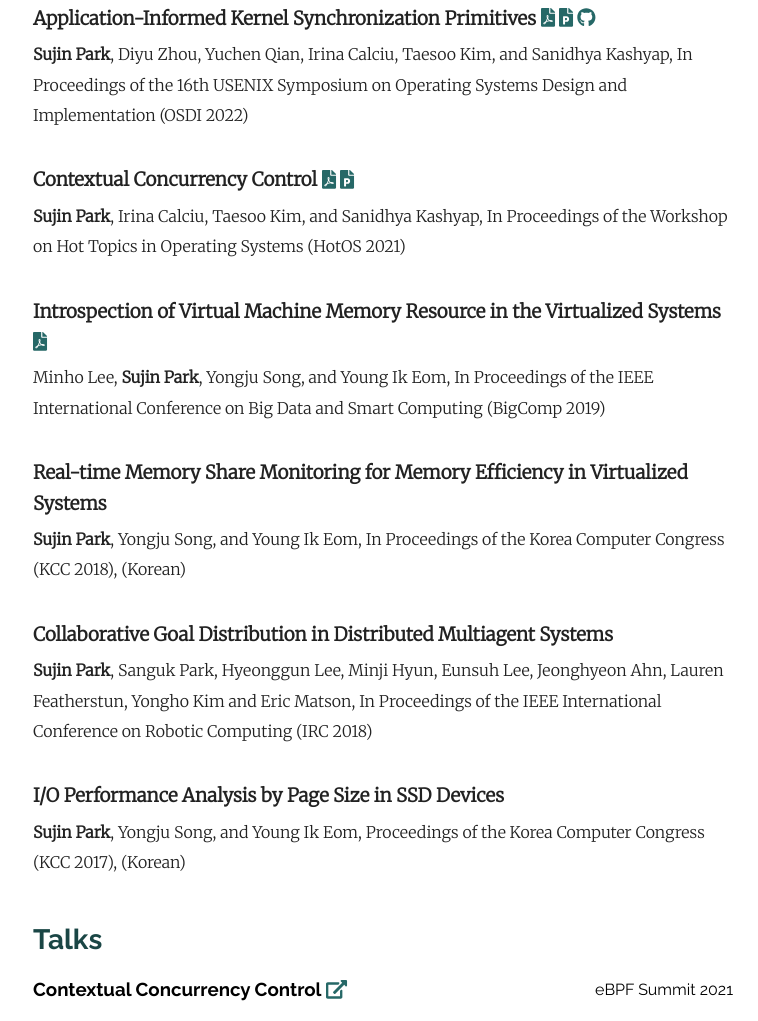
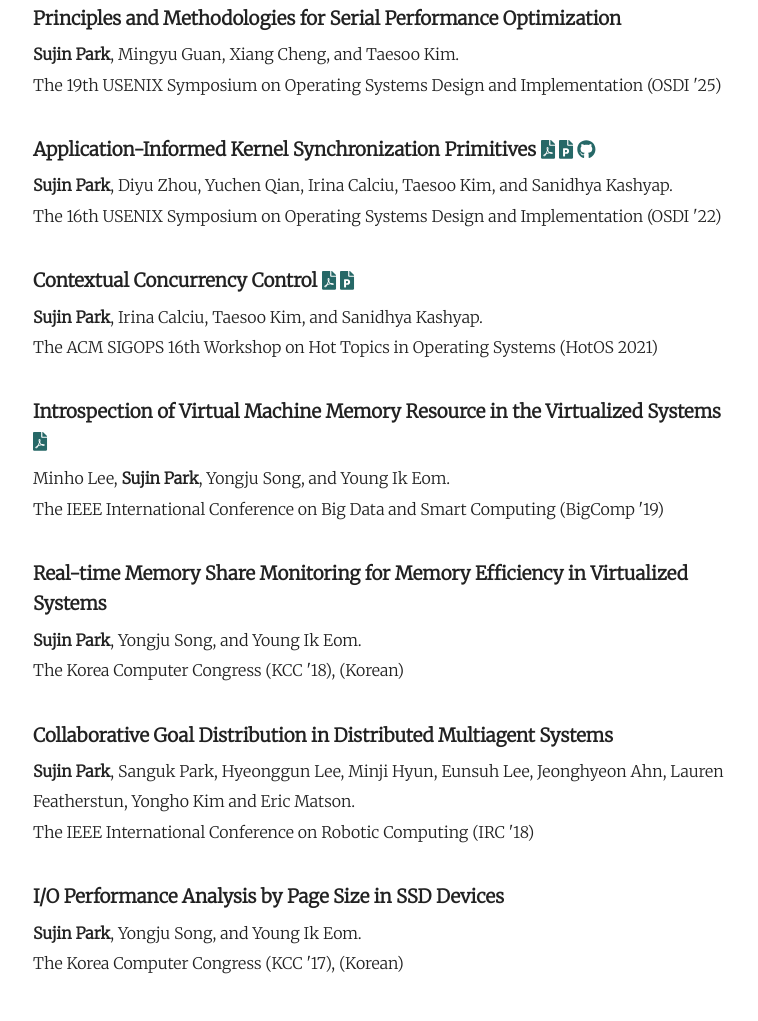
Before and after one commit to persona0220/persona0220.github.io, a plain HTML site: page index.html in a window 1280 px wide. Shown: the part 1078-2099 px from the top of the page, without its empty margins (332-1090 px from the left). Drawn offline with Linux system fonts and the light colour scheme.

Commit message:
update publication

```diff
--- a/index.html
+++ b/index.html
@@ -78,7 +78,7 @@
 					<p class="icon"><i class="fas fa-building"></i> </p>
 					<p>School of Computer Science, <br/>College of Computing, <br/>Georgia Institute of Technology</p>
 				</div>
-				<p class="updated">Last Updated: May 24, 2024</p>
+				<p class="updated">Last Updated: May 15, 2025</p>
 			</section>
 			<section class="content">
 				<div class="post-container">
@@ -89,7 +89,8 @@
 				<div class="post-container">
 					<h2 class="post-title">Research Interests</h2>
 					<div class="post">
-						<p>Operating Systems, Concurrency and System Security.</p>
+						<p>Operating Systems, Performance Monitoring &
+						Optimization, and System Security</p>
 					</div>
 				</div>
 
@@ -176,13 +177,24 @@
 
 					<div class="post publication-post">
 						<div class="publication">
+							<h3> Principles and Methodologies for Serial Performance Optimization
+							</h3>
+						</div>
+						<p><strong>Sujin Park</strong>, Mingyu Guan, Xiang Cheng, and Taesoo Kim.<br>
+						The 19th USENIX Symposium on Operating Systems Design and Implementation (OSDI '25)</p>
+					</div>
+
+					<div class="post publication-post">
+						<div class="publication">
 							<h3>Application-Informed Kernel Synchronization Primitives
 								<a class="post-link" href="https://persona0220.github.io/Files/SynCord.pdf" target="_blank"><i class="fas fa-file-pdf"></i></a>
 								<a class="post-link" href="https://persona0220.github.io/Files/SynCord-slides.pdf" target="_blank"><i class="fas fa-file-powerpoint"></i></a>
 								<a class="post-link" href="https://rs3lab.github.io/SynCord/" target="_blank"><i class="fab fa-github"></i></a>
 							</h3>
 						</div>
-						<p><strong>Sujin Park</strong>, Diyu Zhou, Yuchen Qian, Irina Calciu, Taesoo Kim, and Sanidhya Kashyap, In Proceedings of the 16th USENIX Symposium on Operating Systems Design and Implementation (OSDI 2022)</p>
+						<p><strong>Sujin Park</strong>, Diyu Zhou, Yuchen Qian,
+						Irina Calciu, Taesoo Kim, and Sanidhya Kashyap.<br>
+						The 16th USENIX Symposium on Operating Systems Design and Implementation (OSDI '22)</p>
 					</div>
 
 					<div class="post publication-post">
@@ -192,35 +204,40 @@
 								<a class="post-link" href="https://persona0220.github.io/Files/Concord_presentation.pdf" target="_blank"><i class="fas fa-file-powerpoint"></i></a>
 							</h3>
 						</div>
-						<p><strong>Sujin Park</strong>, Irina Calciu, Taesoo Kim, and Sanidhya Kashyap, In Proceedings of the Workshop on Hot Topics in Operating Systems (HotOS 2021)</p>
+						<p><strong>Sujin Park</strong>, Irina Calciu, Taesoo Kim, and Sanidhya Kashyap.<br>
+						The ACM SIGOPS 16th Workshop on Hot Topics in Operating Systems (HotOS 2021)</p>
 					</div>
 
 					<div class="post publication-post">
 						<div class="publication">
 							<h3>Introspection of Virtual Machine Memory Resource in the Virtualized Systems <a class="post-link" href="https://ieeexplore.ieee.org/abstract/document/8679210" target="_blank"><i class="fas fa-file-pdf"></i></a></h3>
 						</div>
-						<p>Minho Lee, <strong>Sujin Park</strong>, Yongju Song, and Young Ik Eom, In Proceedings of the IEEE International Conference on Big Data and Smart Computing (BigComp 2019)</p>
+						<p>Minho Lee, <strong>Sujin Park</strong>, Yongju Song, and Young Ik Eom.<br>
+						The IEEE International Conference on Big Data and Smart Computing (BigComp '19)</p>
 					</div>
 
 					<div class="post publication-post">
 						<div class="publication">
 							<h3>Real-time Memory Share Monitoring for Memory Efficiency in Virtualized Systems </h3>
 						</div>
-						<p><strong>Sujin Park</strong>, Yongju Song, and Young Ik Eom, In Proceedings of the Korea Computer Congress (KCC 2018), (Korean)</p>
+						<p><strong>Sujin Park</strong>, Yongju Song, and Young Ik Eom.<br>
+						The Korea Computer Congress (KCC '18), (Korean)</p>
 					</div>
 
 					<div class="post publication-post">
 						<div class="publication">
 							<h3>Collaborative Goal Distribution in Distributed Multiagent Systems </h3>
 						</div>
-						<p><strong>Sujin Park</strong>, Sanguk Park, Hyeonggun Lee, Minji Hyun, Eunsuh Lee, Jeonghyeon Ahn, Lauren Featherstun, Yongho Kim and Eric Matson, In Proceedings of the IEEE International Conference on Robotic Computing (IRC 2018)</p>
+						<p><strong>Sujin Park</strong>, Sanguk Park, Hyeonggun Lee, Minji Hyun, Eunsuh Lee, Jeonghyeon Ahn, Lauren Featherstun, Yongho Kim and Eric Matson.<br>
+						The IEEE International Conference on Robotic Computing (IRC '18)</p>
 					</div>
 
 					<div class="post publication-post">
 						<div class="publication">
 							<h3>I/O Performance Analysis by Page Size in SSD Devices </h3>
 						</div>
-						<p><strong>Sujin Park</strong>, Yongju Song, and Young Ik Eom, Proceedings of the Korea Computer Congress (KCC 2017), (Korean)
+						<p><strong>Sujin Park</strong>, Yongju Song, and Young Ik Eom.<br>
+						The Korea Computer Congress (KCC '17), (Korean)
 						</p>
 					</div>
 
```
Also changed, not shown: 1 other file.
